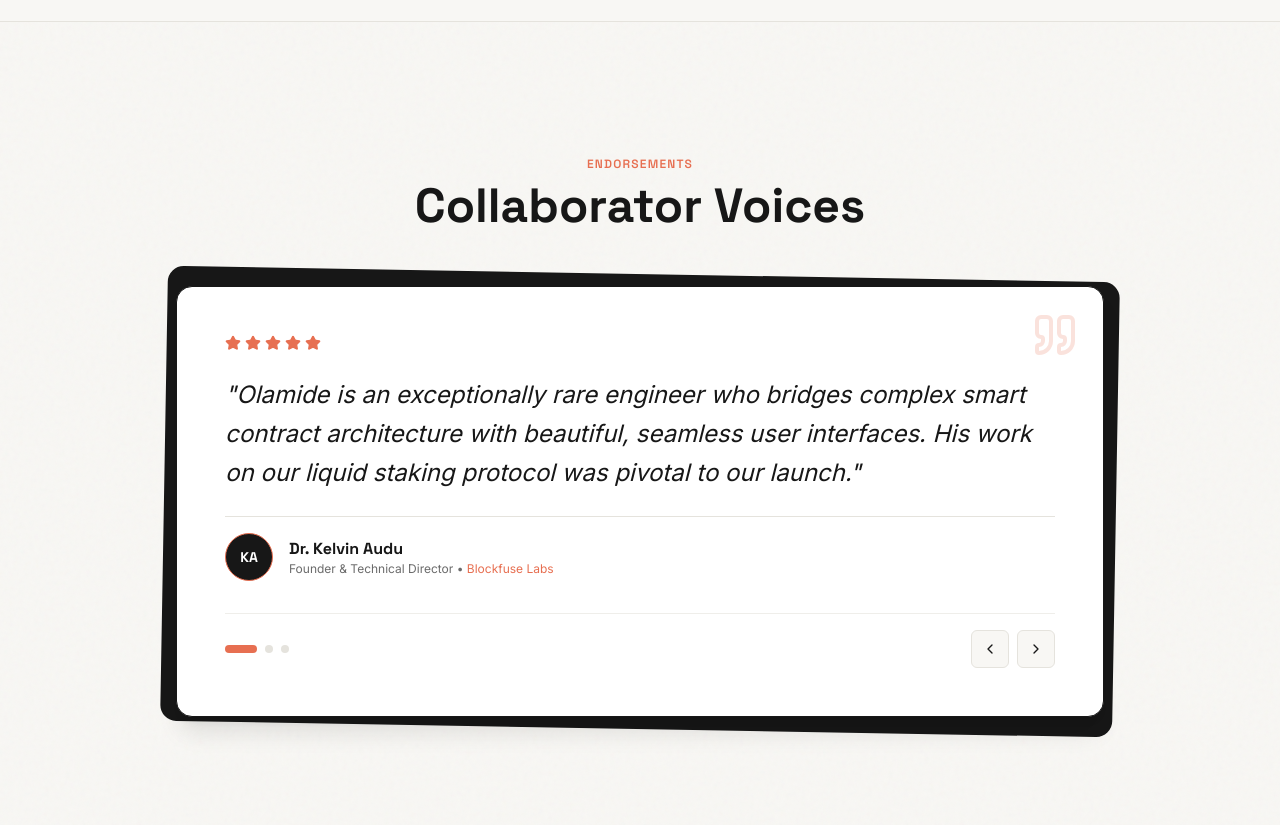
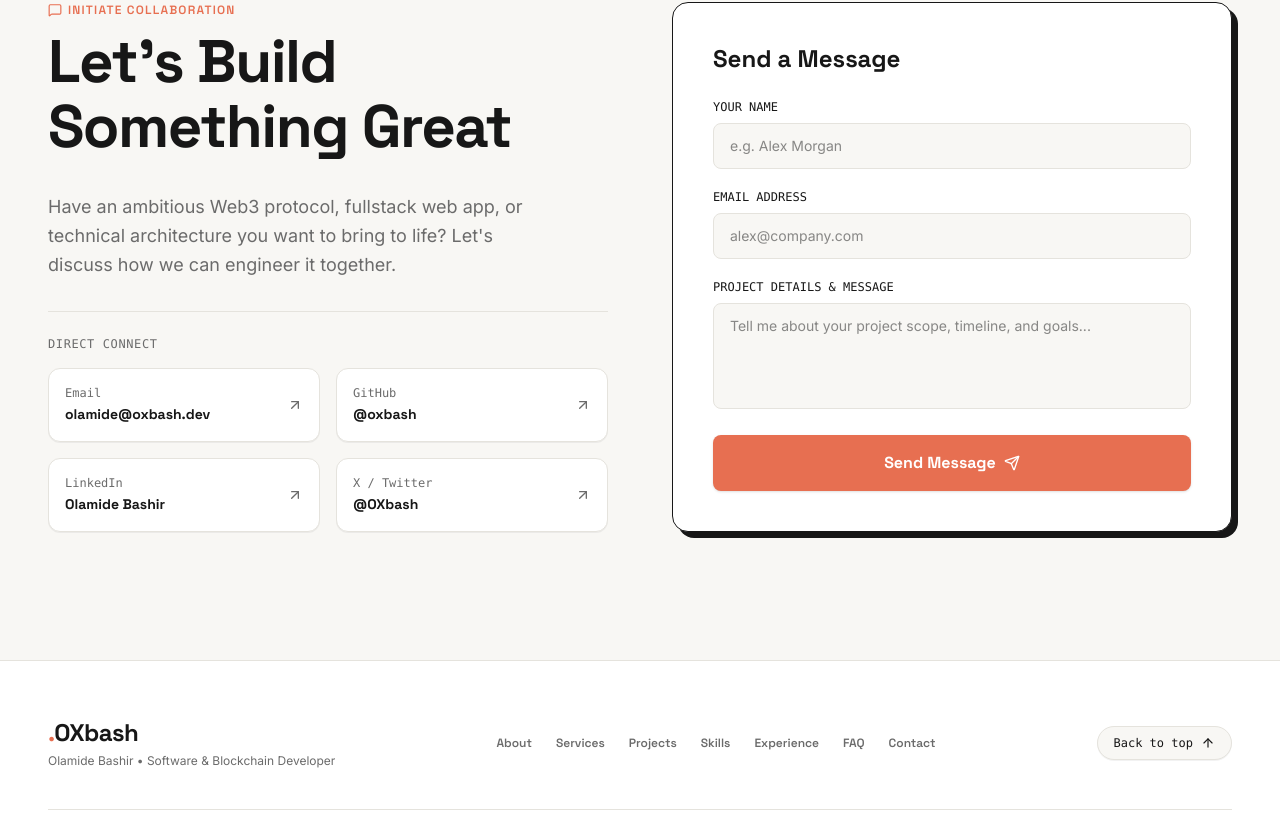
Before and after one commit to ChyyamakaU/portfoliowebsite, a React (Vite) app: page / in a window 1280 px wide. Shown: the part 6495-7320 px from the top of the page. Built offline with nearby package versions, Linux system fonts and the light colour scheme.

Commit message:
fix: FAQ section

```diff
--- a/src/App.jsx
+++ b/src/App.jsx
@@ -9,7 +9,7 @@ import Process from './components/Process';
 import TechStack from './components/TechStack';
 import Experience from './components/Experience';
 import FAQ from './components/FAQ';
-import Testimonials from './components/Testimonials';
+// import Testimonials from './components/Testimonials';
 import Contact from './components/Contact';
 import Footer from './components/Footer';
 
@@ -48,7 +48,7 @@ function App() {
         <FAQ />
 
 
-        <Testimonials />
+        {/* <Testimonials /> */}
 
 
         <Contact />
--- a/src/components/Testimonials.jsx
+++ b/src/components/Testimonials.jsx
@@ -1,151 +1,151 @@
-import React, { useState } from 'react';
-import { motion, AnimatePresence } from 'framer-motion';
-import { Quote, ChevronLeft, ChevronRight, Star } from 'lucide-react';
+// import  { useState } from 'react';
+// import { motion, AnimatePresence } from 'framer-motion';
+// import { Quote, ChevronLeft, ChevronRight, Star } from 'lucide-react';
 
-const testimonials = [
-  {
-    quote: "Olamide is an exceptionally rare engineer who bridges complex smart contract architecture with beautiful, seamless user interfaces. His work on our liquid staking protocol was pivotal to our launch.",
-    name: "Dr. Kelvin Audu",
-    role: "Founder & Technical Director",
-    company: "Blockfuse Labs",
-    avatar: "KA",
-  },
-  {
-    quote: "Working with Olamide on our real-time logistics telemetry engine saved us months of development. He writes incredibly clean TypeScript and delivers high-performance backend systems.",
-    name: "Sarah Chen",
-    role: "VP of Product",
-    company: "Road Runner Technologies",
-    avatar: "SC",
-  },
-  {
-    quote: "His dedication to open-source and developer education in West Africa is unmatched. Olamide built our event and grant management infrastructure with remarkable speed and precision.",
-    name: "Terna Benjamin",
-    role: "Ecosystem Lead",
-    company: "Benue Blockchain Festival",
-    avatar: "TB",
-  },
-];
+// const testimonials = [
+//   {
+//     quote: "Olamide is an exceptionally rare engineer who bridges complex smart contract architecture with beautiful, seamless user interfaces. His work on our liquid staking protocol was pivotal to our launch.",
+//     name: "Dr. Kelvin Audu",
+//     role: "Founder & Technical Director",
+//     company: "Blockfuse Labs",
+//     avatar: "KA",
+//   },
+//   {
+//     quote: "Working with Olamide on our real-time logistics telemetry engine saved us months of development. He writes incredibly clean TypeScript and delivers high-performance backend systems.",
+//     name: "Sarah Chen",
+//     role: "VP of Product",
+//     company: "Road Runner Technologies",
+//     avatar: "SC",
+//   },
+//   {
+//     quote: "His dedication to open-source and developer education in West Africa is unmatched. Olamide built our event and grant management infrastructure with remarkable speed and precision.",
+//     name: "Terna Benjamin",
+//     role: "Ecosystem Lead",
+//     company: "Benue Blockchain Festival",
+//     avatar: "TB",
+//   },
+// ];
 
-export default function Testimonials() {
-  const [current, setCurrent] = useState(0);
+// export default function Testimonials() {
+//   const [current, setCurrent] = useState(0);
 
-  const nextTestimonial = () => {
-    setCurrent((prev) => (prev + 1) % testimonials.length);
-  };
+//   const nextTestimonial = () => {
+//     setCurrent((prev) => (prev + 1) % testimonials.length);
+//   };
 
-  const prevTestimonial = () => {
-    setCurrent((prev) => (prev - 1 + testimonials.length) % testimonials.length);
-  };
+//   const prevTestimonial = () => {
+//     setCurrent((prev) => (prev - 1 + testimonials.length) % testimonials.length);
+//   };
 
-  const active = testimonials[current];
+//   const active = testimonials[current];
 
-  return (
-    <section className="py-24 md:py-32 bg-[#F8F7F4] bg-noise relative overflow-hidden border-t border-[#E5E3DD]">
-      <div className="max-w-5xl mx-auto px-6 sm:px-8 lg:px-12">
+//   return (
+//     <section className="py-24 md:py-32 bg-[#F8F7F4] bg-noise relative overflow-hidden border-t border-[#E5E3DD]">
+//       <div className="max-w-5xl mx-auto px-6 sm:px-8 lg:px-12">
 
-        {/* Section Header */}
-        <motion.div
-          initial={{ opacity: 0, y: 20 }}
-          whileInView={{ opacity: 1, y: 0 }}
-          viewport={{ once: true, amount: 0.2 }}
-          transition={{ duration: 0.6, ease: [0.16, 1, 0.3, 1] }}
-          className="text-center mb-14"
-        >
-          <span className="text-xs font-semibold font-heading text-[#E76F51] uppercase tracking-widest">
-            Endorsements
-          </span>
-          <h2 className="text-3xl sm:text-4xl lg:text-5xl font-bold font-heading text-[#171717] mt-2">
-            Collaborator Voices
-          </h2>
-        </motion.div>
+//         {/* Section Header */}
+//         <motion.div
+//           initial={{ opacity: 0, y: 20 }}
+//           whileInView={{ opacity: 1, y: 0 }}
+//           viewport={{ once: true, amount: 0.2 }}
+//           transition={{ duration: 0.6, ease: [0.16, 1, 0.3, 1] }}
+//           className="text-center mb-14"
+//         >
+//           <span className="text-xs font-semibold font-heading text-[#E76F51] uppercase tracking-widest">
+//             Endorsements
+//           </span>
+//           <h2 className="text-3xl sm:text-4xl lg:text-5xl font-bold font-heading text-[#171717] mt-2">
+//             Collaborator Voices
+//           </h2>
+//         </motion.div>
 
-        {/* Featured Large Single Quote Card */}
-        <div className="relative mx-auto">
-          {/* Offset Background Accent Card */}
-          <div className="absolute -inset-3 bg-[#171717] rounded-2xl rotate-1 transform pointer-events-none" />
+//         {/* Featured Large Single Quote Card */}
+//         <div className="relative mx-auto">
+//           {/* Offset Background Accent Card */}
+//           <div className="absolute -inset-3 bg-[#171717] rounded-2xl rotate-1 transform pointer-events-none" />
 
-          {/* Main Card */}
-          <div className="relative bg-white rounded-2xl p-8 sm:p-12 border border-[#171717] shadow-xl overflow-hidden min-h-[320px] flex flex-col justify-between">
+//           {/* Main Card */}
+//           <div className="relative bg-white rounded-2xl p-8 sm:p-12 border border-[#171717] shadow-xl overflow-hidden min-h-[320px] flex flex-col justify-between">
 
-            <Quote className="w-12 h-12 text-[#E76F51]/20 absolute top-6 right-6 pointer-events-none" />
+//             <Quote className="w-12 h-12 text-[#E76F51]/20 absolute top-6 right-6 pointer-events-none" />
 
-            <AnimatePresence mode="wait">
-              <motion.div
-                key={current}
-                initial={{ opacity: 0, y: 15 }}
-                animate={{ opacity: 1, y: 0 }}
-                exit={{ opacity: 0, y: -15 }}
-                transition={{ duration: 0.45, ease: [0.16, 1, 0.3, 1] }}
-                className="space-y-6"
-              >
-                {/* 5-Star Rating */}
-                <div className="flex items-center gap-1 text-[#E76F51]">
-                  {[...Array(5)].map((_, i) => (
-                    <Star key={i} className="w-4 h-4 fill-current" />
-                  ))}
-                </div>
+//             <AnimatePresence mode="wait">
+//               <motion.div
+//                 key={current}
+//                 initial={{ opacity: 0, y: 15 }}
+//                 animate={{ opacity: 1, y: 0 }}
+//                 exit={{ opacity: 0, y: -15 }}
+//                 transition={{ duration: 0.45, ease: [0.16, 1, 0.3, 1] }}
+//                 className="space-y-6"
+//               >
+//                 {/* 5-Star Rating */}
+//                 <div className="flex items-center gap-1 text-[#E76F51]">
+//                   {[...Array(5)].map((_, i) => (
+//                     <Star key={i} className="w-4 h-4 fill-current" />
+//                   ))}
+//                 </div>
 
-                {/* Quote Text */}
-                <p className="text-lg sm:text-2xl font-body font-normal text-[#171717] leading-relaxed italic">
-                  "{active.quote}"
-                </p>
+//                 {/* Quote Text */}
+//                 <p className="text-lg sm:text-2xl font-body font-normal text-[#171717] leading-relaxed italic">
+//                   "{active.quote}"
+//                 </p>
 
-                {/* Author Info */}
-                <div className="flex items-center gap-4 pt-4 border-t border-[#E5E3DD]">
-                  <div className="w-12 h-12 rounded-full bg-[#171717] text-white font-bold font-heading flex items-center justify-center text-sm border border-[#E76F51]">
-                    {active.avatar}
-                  </div>
-                  <div>
-                    <h4 className="text-base font-bold font-heading text-[#171717]">
-                      {active.name}
-                    </h4>
-                    <p className="text-xs text-[#6B6B6B] font-body">
-                      {active.role} &bull; <span className="text-[#E76F51]">{active.company}</span>
-                    </p>
-                  </div>
-                </div>
-              </motion.div>
-            </AnimatePresence>
+//                 {/* Author Info */}
+//                 <div className="flex items-center gap-4 pt-4 border-t border-[#E5E3DD]">
+//                   <div className="w-12 h-12 rounded-full bg-[#171717] text-white font-bold font-heading flex items-center justify-center text-sm border border-[#E76F51]">
+//                     {active.avatar}
+//                   </div>
+//                   <div>
+//                     <h4 className="text-base font-bold font-heading text-[#171717]">
+//                       {active.name}
+//                     </h4>
+//                     <p className="text-xs text-[#6B6B6B] font-body">
+//                       {active.role} &bull; <span className="text-[#E76F51]">{active.company}</span>
+//                     </p>
+//                   </div>
+//                 </div>
+//               </motion.div>
+//             </AnimatePresence>
 
-            {/* Pagination Controls */}
-            <div className="mt-8 pt-4 flex items-center justify-between border-t border-[#E5E3DD]/60">
-              <div className="flex items-center gap-2">
-                {testimonials.map((_, idx) => (
-                  <button
-                    key={idx}
-                    onClick={() => setCurrent(idx)}
-                    className={`h-2 rounded-full transition-all duration-300 ${
-                      idx === current ? 'w-8 bg-[#E76F51]' : 'w-2 bg-[#E5E3DD]'
-                    }`}
-                    aria-label={`Go to slide ${idx + 1}`}
-                  />
-                ))}
-              </div>
+//             {/* Pagination Controls */}
+//             <div className="mt-8 pt-4 flex items-center justify-between border-t border-[#E5E3DD]/60">
+//               <div className="flex items-center gap-2">
+//                 {testimonials.map((_, idx) => (
+//                   <button
+//                     key={idx}
+//                     onClick={() => setCurrent(idx)}
+//                     className={`h-2 rounded-full transition-all duration-300 ${
+//                       idx === current ? 'w-8 bg-[#E76F51]' : 'w-2 bg-[#E5E3DD]'
+//                     }`}
+//                     aria-label={`Go to slide ${idx + 1}`}
+//                   />
+//                 ))}
+//               </div>
 
-              <div className="flex items-center gap-2">
-                <button
-                  onClick={prevTestimonial}
-                  className="p-2.5 rounded-md border border-[#E5E3DD] bg-[#F8F7F4] text-[#171717] hover:bg-[#171717] hover:text-white transition-colors"
-                  aria-label="Previous quote"
-                  data-cursor="Prev"
-                >
-                  <ChevronLeft className="w-4 h-4" />
-                </button>
-                <button
-                  onClick={nextTestimonial}
-                  className="p-2.5 rounded-md border border-[#E5E3DD] bg-[#F8F7F4] text-[#171717] hover:bg-[#171717] hover:text-white transition-colors"
-                  aria-label="Next quote"
-                  data-cursor="Next"
-                >
-                  <ChevronRight className="w-4 h-4" />
-                </button>
-              </div>
-            </div>
+//               <div className="flex items-center gap-2">
+//                 <button
+//                   onClick={prevTestimonial}
+//                   className="p-2.5 rounded-md border border-[#E5E3DD] bg-[#F8F7F4] text-[#171717] hover:bg-[#171717] hover:text-white transition-colors"
+//                   aria-label="Previous quote"
+//                   data-cursor="Prev"
+//                 >
+//                   <ChevronLeft className="w-4 h-4" />
+//                 </button>
+//                 <button
+//                   onClick={nextTestimonial}
+//                   className="p-2.5 rounded-md border border-[#E5E3DD] bg-[#F8F7F4] text-[#171717] hover:bg-[#171717] hover:text-white transition-colors"
+//                   aria-label="Next quote"
+//                   data-cursor="Next"
+//                 >
+//                   <ChevronRight className="w-4 h-4" />
+//                 </button>
+//               </div>
+//             </div>
 
-          </div>
-        </div>
+//           </div>
+//         </div>
 
-      </div>
-    </section>
-  );
-}
+//       </div>
+//     </section>
+//   );
+// }
```
Also changed, not shown: src/components/FAQ.jsx (+7 -10 lines).
